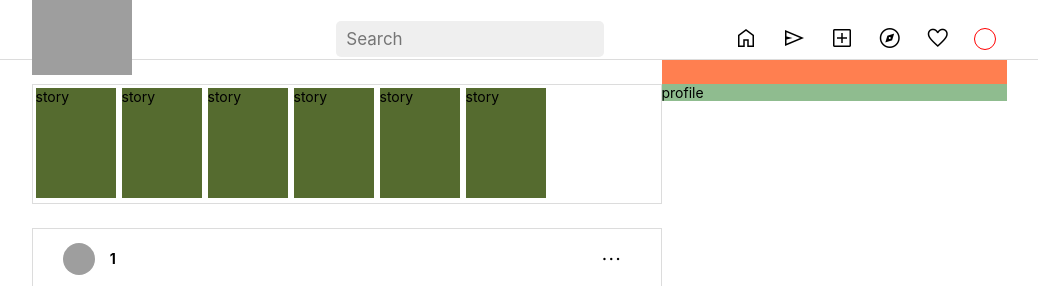
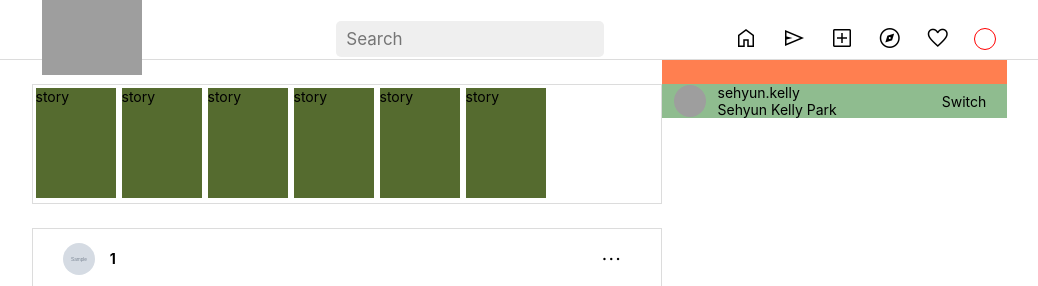
Before and after one commit to sehyun-kelly/django-instagram, a Django app: template templates/Instagram/main.html in a window 1280 px wide. Shown: the top 286 px of the page, without its empty margins (121-1159 px from the left). Run offline with Django 3.2, Linux system fonts and the light colour scheme; the template is opened without the code that fills it: most values are stand-ins (such as "Sample title", 1, 10 or a date in 2020); grey boxes marked "Sample" are stand-in pictures; grey boxes are pictures that could not be loaded.

Commit message:
upload function completed

```diff
--- a/content/models.py
+++ b/content/models.py
@@ -7,3 +7,4 @@ class Feed(models.Model):
     profile_image = models.TextField()
     user_id = models.TextField()
     like_count = models.TextField()
+    created = models.DateTimeField(auto_now_add=True)
--- /dev/null
+++ b/content/templatetags/content_tags.py
@@ -0,0 +1,13 @@
+from django import template
+from django.template.defaultfilters import stringfilter
+
+register = template.Library()
+
+
+@register.filter
+@stringfilter
+def upto(value, delimiter=None):
+    return value.split(delimiter)[0]
+
+
+upto.is_safe = True
--- a/static/css/instagram-main.css
+++ b/static/css/instagram-main.css
@@ -328,11 +328,6 @@ width: 100%;
     cursor: pointer;
 }
 
-.personalized {
-    margin-top: 24px;
-    height: 100%;
-    background-color: darkseagreen;
-}
 
 #write-new-post{
     display: flex;
@@ -380,3 +375,43 @@ width: 100%;
         font-size: 11px;
     color: #aaaaaa;
 }
+
+.personalized {
+    margin-top: 24px;
+    height: 100%;
+    background-color: darkseagreen;
+}
+
+.personalized-profile{
+    display: flex;
+    flex-direction: row;
+    align-items: center;
+
+}
+
+.personalized-pic{
+    width: 32px;
+    height: 32px;
+    border-radius: 50%;
+    margin: 0 12px;
+}
+
+.personalized-uid{
+    display: flex;
+    flex-direction: column;
+    width: 65%;
+}
+
+@media screen and (max-width: 975px) {
+    .right{
+        display: none;
+    }
+
+    .left{
+        margin-left: calc((100vw - 630px) / 2);
+    }
+
+    .navbar{
+    grid-template-columns: 20% 45% 35%;
+    }
+}
--- a/static/javascript/instagram-main.js
+++ b/static/javascript/instagram-main.js
@@ -6,7 +6,7 @@ let transferFile;
 let fileURL;
 
 //open modal for upload
-document.getElementById("nav-add").onclick = function (e) {
+document.getElementById("nav-add").onclick = function () {
     if (transferFile) {
         console.log('transferFile exists');
         console.log('fileURL: ' + fileURL);
@@ -44,13 +44,13 @@ document.getElementById("modal-close-2").onclick = function (e) {
 }
 
 window.onclick = function (e) {
-    if (e.target == firstModal) {
+    if (e.target === firstModal) {
         e.target.files = null;
         firstModal.style.display = "none";
         main.style.overflow = "scroll";
     }
 
-    if (e.target == secondModal) {
+    if (e.target === secondModal) {
         console.log('second modal window clicked');
         e.target.files = null;
         secondModal.style.display = "none";
@@ -116,3 +116,38 @@ document.getElementById("back").onclick = function(){
         firstModal.style.display = "flex";
     secondModal.style.display = "none";
 }
+
+
+$('#modal-share').click(function() {
+    let file = transferFile;
+    let image = transferFile.name;
+    let content = document.getElementById("write-content").value;
+    let user_id = 'sehyun.kelly';
+    let profile_img = 'https://www.skillshare.com/blog/wp-content/uploads/2020/11/BANNER_228129.png';
+
+    let fd = new FormData();
+
+    fd.append('file', file);
+    fd.append('image', image);
+    fd.append('content', content);
+    fd.append('user_id', user_id);
+    fd.append('profile_img', profile_img);
+
+    $.ajax({
+        url: "/content/upload",
+        data: fd,
+        method: "POST",
+        processData: false,
+        contentType: false,
+        success: function (data) {
+            console.log('success');
+        },
+        error: function(request, status, error){
+            console.log('error');
+        },
+        complete: function(){
+            console.log('complete');
+            location.replace("/main");
+        }
+    });
+});
--- a/templates/Instagram/main.html
+++ b/templates/Instagram/main.html
@@ -1,4 +1,5 @@
 {% load static %}
+{% load content_tags %}
 
 <!doctype html>
 <html lang="en">
@@ -22,7 +23,7 @@
 <section class="main">
     <nav class="navbar">
         <a class="navbar-brand">
-            <img style="width: 100px"
+            <img style="width: 100px; margin-left: 10px"
                  src="https://www.instagram.com/static/images/web/mobile_nav_type_logo-2x.png/1b47f9d0e595.png"
                  alt="logo"/>
         </a>
@@ -50,12 +51,12 @@
                 {% for feed in feeds %}
                     <div class="each-post">
                         <div class="post-profile">
-                            <img class="post-profile-pic" alt="profile pic" src={{ feed.profile_image }}/>
+                            <img class="post-profile-pic" alt="profile pic" src={{feed.profile_image}}>
                             <span><strong>{{ feed.user_id }}</strong></span>
                             <span class="material-symbols-outlined">more_horiz</span>
                         </div>
                         <div class="post-picture">
-                            <img class="post-picture-img" alt="post pic" src={{ feed.image }}/>
+                            <img class="post-picture-img" alt="post pic" src={% get_media_prefix %}{{ feed.image }}/>
                         </div>
                         <div class="post-reaction">
                             <form class="post-reaction-icons">
@@ -67,14 +68,14 @@
                                 </button>
                             </form>
                             <div>
-                                <span>Liked by <strong>others</strong></span>
+                                <span><strong>{{ feed.like_count }}</strong> Likes</span>
                             </div>
                             <div>
                                 <span><strong>{{ feed.user_id }}</strong></span>
                                 <span>{{ feed.content }}</span>
                             </div>
                             <div>
-                                <span class="timestamp">10 HOURS AGO</span>
+                                <span class="timestamp">{{ feed.created|timesince|upto:'h'}}HOURS AGO</span>
                             </div>
                         </div>
                         <form class="post-comment">
@@ -89,7 +90,14 @@
         </div>
         <nav class="right">
             <div class="personalized">
-                profile
+                <div class="personalized-profile">
+                    <img class="personalized-pic" src="https://www.skillshare.com/blog/wp-content/uploads/2020/11/BANNER_228129.png"/>
+                    <div class="personalized-uid">
+                        <span>sehyun.kelly</span>
+                        <span>Sehyun Kelly Park</span>
+                    </div>
+                    <div class="switch">Switch</div>
+                </div>
             </div>
         </nav>
     </section>
```
Also changed, not shown: Instagram/urls.py (+7 -2 lines), content/views.py (+28 -0 lines), content/migrations/0002_feed_created.py (added), content/templatetags/__init__.py (added), 4 other files.
